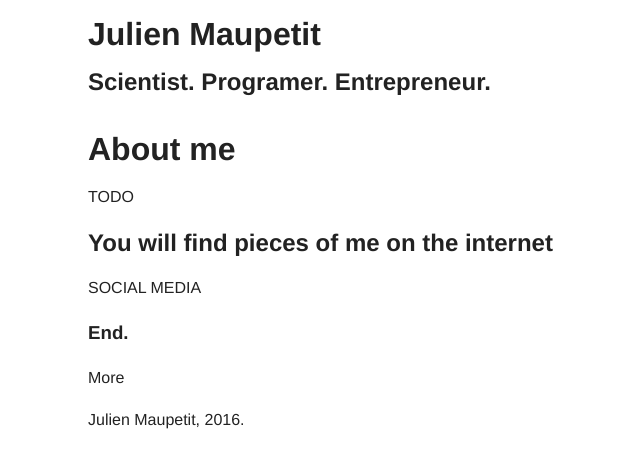
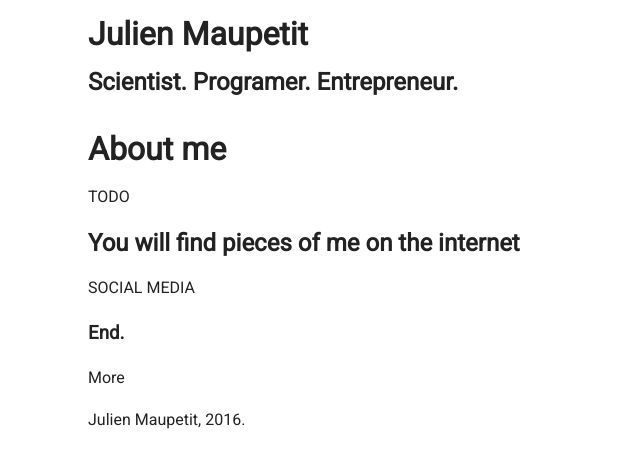
Before and after one commit to jmaupetit/julien.maupetit.me, a website: page index.html in a window 1280 px wide. Shown: the whole page, without its empty margins (39-679 px from the left). Drawn offline with Linux system fonts and the light colour scheme.

Commit message:
Add Roboto font

```diff
--- a/index.html
+++ b/index.html
@@ -10,6 +10,10 @@
         <meta name="description" content="">
         <meta name="viewport" content="width=device-width, initial-scale=1">
 
+        <!-- Fonts -->
+        <link href='https://fonts.googleapis.com/css?family=Roboto' rel='stylesheet' type='text/css'>
+
+        <!-- Styles -->
         <link rel="stylesheet" href="css/normalize.min.css">
         <link rel="stylesheet" href="css/main.css">
 
--- a/scss/_base.scss
+++ b/scss/_base.scss
@@ -19,7 +19,7 @@ html {
 }
 
 body {
-    font: 16px/26px Helvetica, Helvetica Neue, Arial;
+    font: 16px/26px 'Roboto', Helvetica, Helvetica Neue, Arial;
 }
 
 hr {
```
Also changed, not shown: css/main.css.
